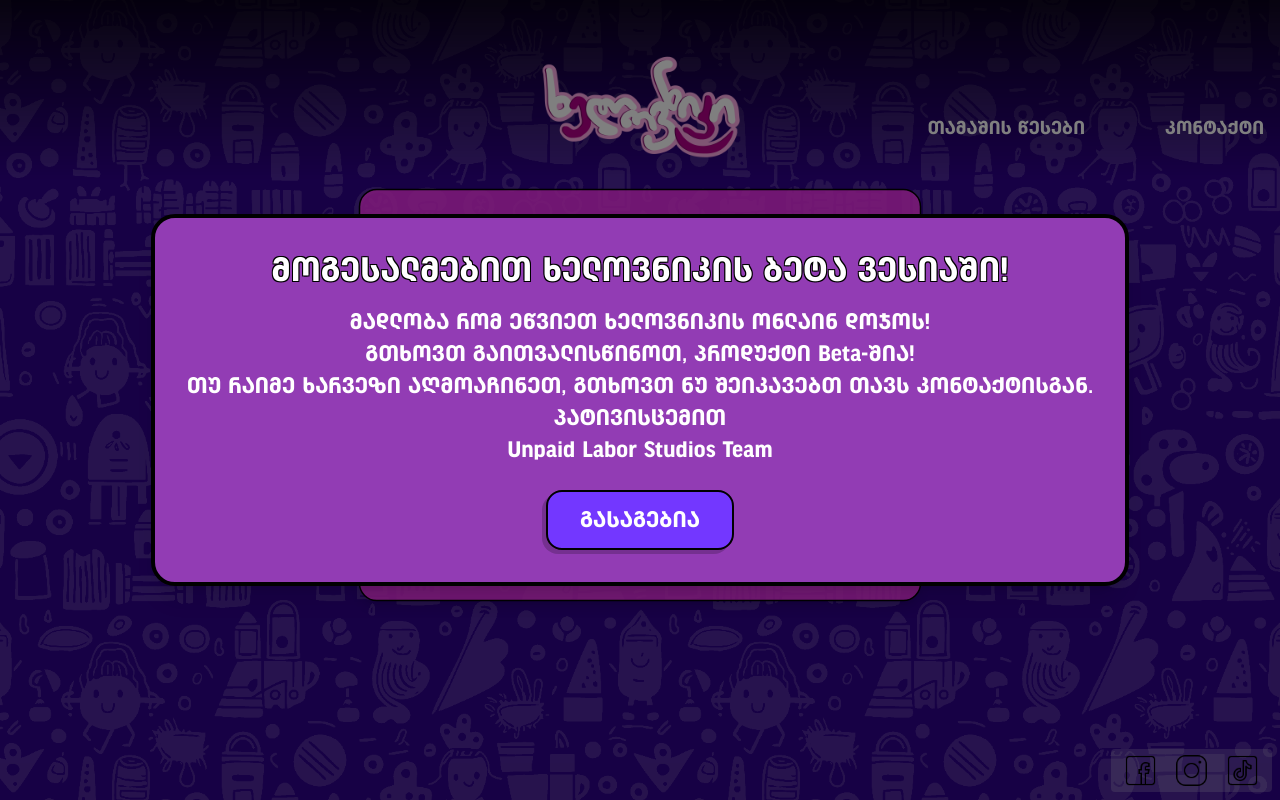
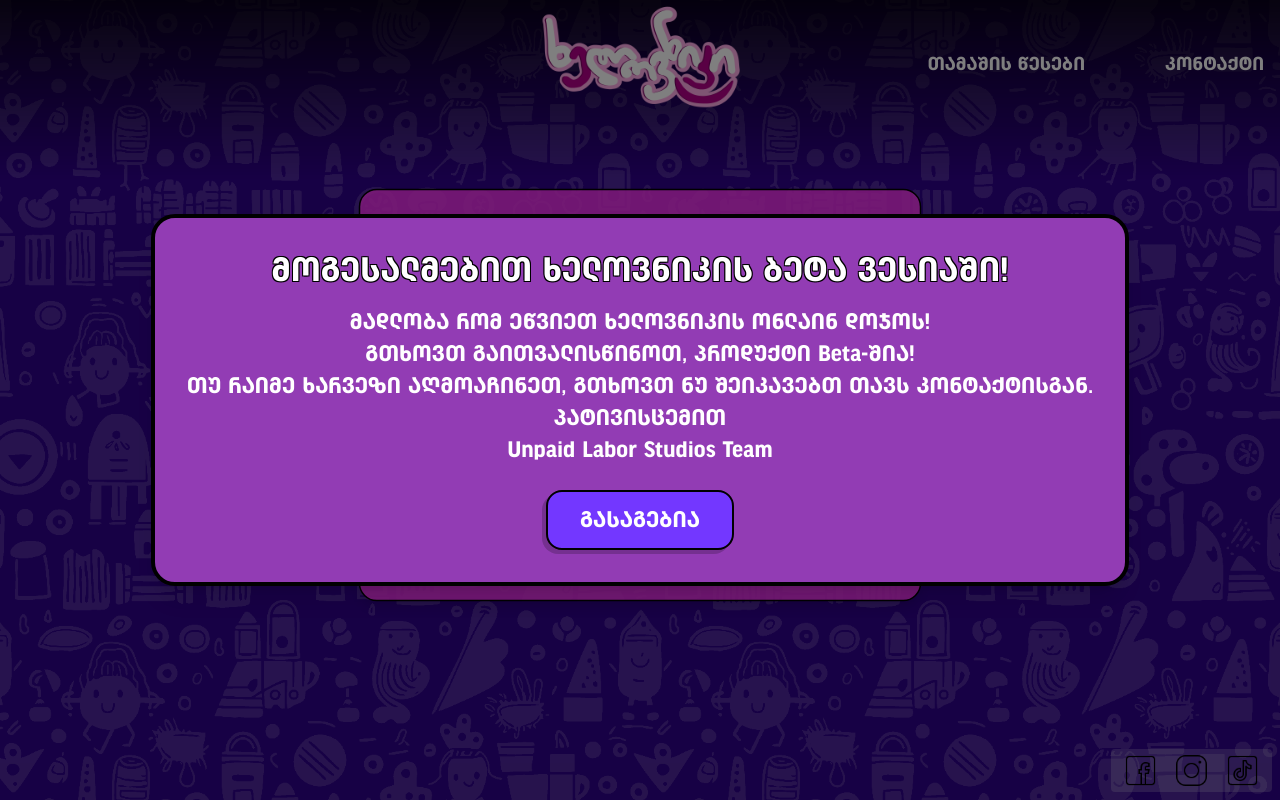
Before and after one commit to AvtoTheThird/Paint-Game, a React (Vite) app in the folder client/: page / in a window 1280 px wide. Built offline with nearby package versions, Linux system fonts and the light colour scheme; no server answers.

Commit message:
fixed header on laptop

```diff
--- a/client/src/components/Header.tsx
+++ b/client/src/components/Header.tsx
@@ -4,7 +4,7 @@ import Counter from "./Counter";
 
 const Header: React.FC = () => {
   return (
-    <header className="lg:fixed top-0 w-full z-50 xl:h-[180px] md:pt-[50px] bg-gradient-to-b from-black/80 to-transparent h-[150px]">
+    <header className="lg:fixed top-0 w-full z-0 xl:h-[180px]  bg-gradient-to-b from-black/80 to-transparent h-[150px]">
       <div className="container mx-auto px-4 h-full flex items-center lg:justify-between justify-between lg:mt-[-2rem]">
         <div className="lg:w-1/3 lg:block hidden">{/* <Counter /> */}</div>
         <Link
@@ -18,11 +18,11 @@ const Header: React.FC = () => {
             <img
               src="/xelovniki.png"
               alt="Logo"
-              className="2xl:w-[220px] 2xl:pt-[0px]  xl:w-[200px] xl:pt-[50px] w-[180px] pt-[10px] "
+              className="2xl:w-[220px] 2xl:pt-[0px]  xl:w-[200px] xl:pt-[0px] w-[180px] pt-[10px] "
             />
           </Link>
         </div>
-        <div className="lg:w-1/3 flex justify-end items-center lg:space-x-4 space-x-0 gap-16 lg:pt-3 2xl:pt-[13px] xl:pt-[90px]">
+        <div className="lg:w-1/3 flex justify-end items-center lg:space-x-4 space-x-0 gap-16 lg:pt-3 2xl:pt-[13px] ">
           <Link
             to="/rules"
             className="hidden lg:block text-white hover:text-pink  text-xl transition-all duration-200 ease-in-out"
--- a/client/src/components/socket.ts
+++ b/client/src/components/socket.ts
@@ -1,7 +1,7 @@
 // socket.ts
 import { io } from "socket.io-client";
 
-const socket = io("xelovniki.zapto.org", {
+const socket = io("localhost:3000", {
   transports: ["websocket"], // Force WebSocket transport
   secure: true, // Use HTTPS
   reconnection: true,
```
